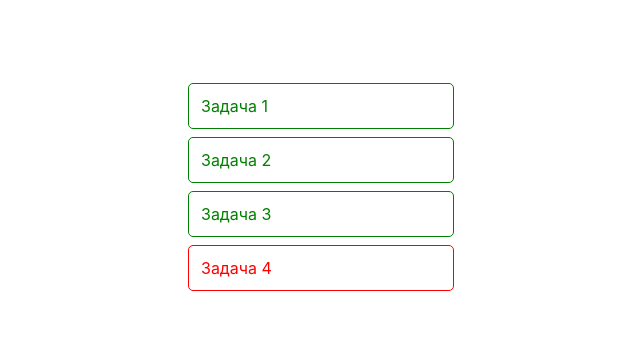
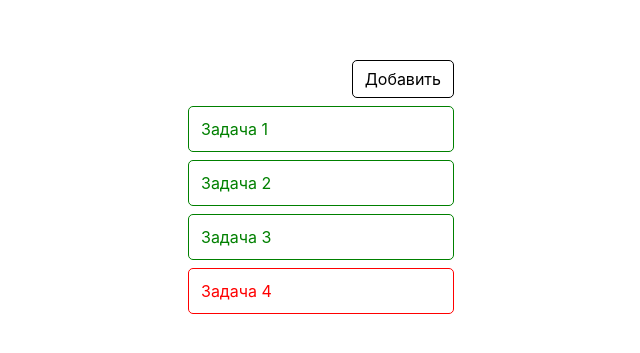
Before and after one commit to franze6/react-learn-tsc, a React (Create React App) app: page / in a window 1280 px wide. Shown: the part 209-562 px from the top of the page, without its empty margins (319-959 px from the left). Built offline with nearby package versions, Linux system fonts and the light colour scheme.

Commit message:
Lesson 3

```diff
--- /dev/null
+++ b/src/assets/css/Button.module.css
@@ -0,0 +1,10 @@
+.button {
+    padding: 8px 12px;
+    border-radius: 5px;
+    border: 1px solid #000000;
+    cursor: pointer;
+}
+
+.button:hover {
+    background-color: rgba(0, 0, 0, 0.2);
+}
--- /dev/null
+++ b/src/assets/css/Todos.module.css
@@ -0,0 +1,13 @@
+.todos {
+    display: flex;
+    justify-content: center;
+    align-items: center;
+    height: 100vh;
+    flex-direction: column;
+}
+
+.btnContainer {
+    display: flex;
+    justify-content: flex-end;
+    margin-bottom: 8px;
+}
--- /dev/null
+++ b/src/components/Todo/Button.jsx
@@ -0,0 +1,18 @@
+import styles from '../../assets/css/Button.module.css';
+import PropTypes from 'prop-types';
+
+function Button({ text, onClick }) {
+    return <div className={styles.button} onClick={onClick}>{text}</div>
+}
+
+Button.propTypes = {
+    text: PropTypes.string,
+    onClick: PropTypes.func,
+}
+
+Button.defaultProps = {
+    text: '',
+    onClick: ()=> {},
+}
+
+export default Button;
--- a/src/components/Todo/TodoItem.jsx
+++ b/src/components/Todo/TodoItem.jsx
@@ -1,4 +1,4 @@
-import styles from './TodoItem.module.css';
+import styles from '../../assets/css/TodoItem.module.css';
 import cn from 'classnames';
 
 function TodoItem({ data }) {
--- a/src/components/Todo/TodoList.jsx
+++ b/src/components/Todo/TodoList.jsx
@@ -1,6 +1,6 @@
 import TodoItem from './TodoItem';
 import PropTypes from 'prop-types';
-import styles from './TodoList.module.css'
+import styles from '../../assets/css/TodoList.module.css'
 
 function TodoList({items}) {
     return <div className={styles.list}>{items.map(item => <TodoItem key={item.id} data={item} />)}</div>;
--- a/src/components/Todo/Todos.jsx
+++ b/src/components/Todo/Todos.jsx
@@ -1,6 +1,7 @@
 import TodoList from "./TodoList";
-import styles from './Todos.module.css'
+import styles from '../../assets/css/Todos.module.css'
 import {nanoid} from 'nanoid';
+import Button from "./Button";
 
 function Todos() {
 
@@ -27,9 +28,18 @@ function Todos() {
         },
     ];
 
+    const addTodo = () => {
+        alert('Мы пока не умеем добавлять!');
+    }
+
     return (
         <div className={styles.todos}>
-            <TodoList items={defaultTodos} />
+            <div>
+                <div className={styles.btnContainer}>
+                    <Button text="Добавить"  onClick={addTodo}/>
+                </div>
+                <TodoList items={defaultTodos} />
+            </div>
         </div>
     );
 }
--- a/src/components/Todo/Todos.module.css
+++ /dev/null
@@ -1,6 +0,0 @@
-.todos {
-    display: flex;
-    justify-content: center;
-    align-items: center;
-    height: 100vh;
-}
```
Also changed, not shown: src/assets/css/TodoItem.module.css (renamed from src/components/Todo/TodoItem.module.css), src/assets/css/TodoList.module.css (renamed from src/components/Todo/TodoList.module.css), src/components/Todo/Icon.jsx (deleted).
